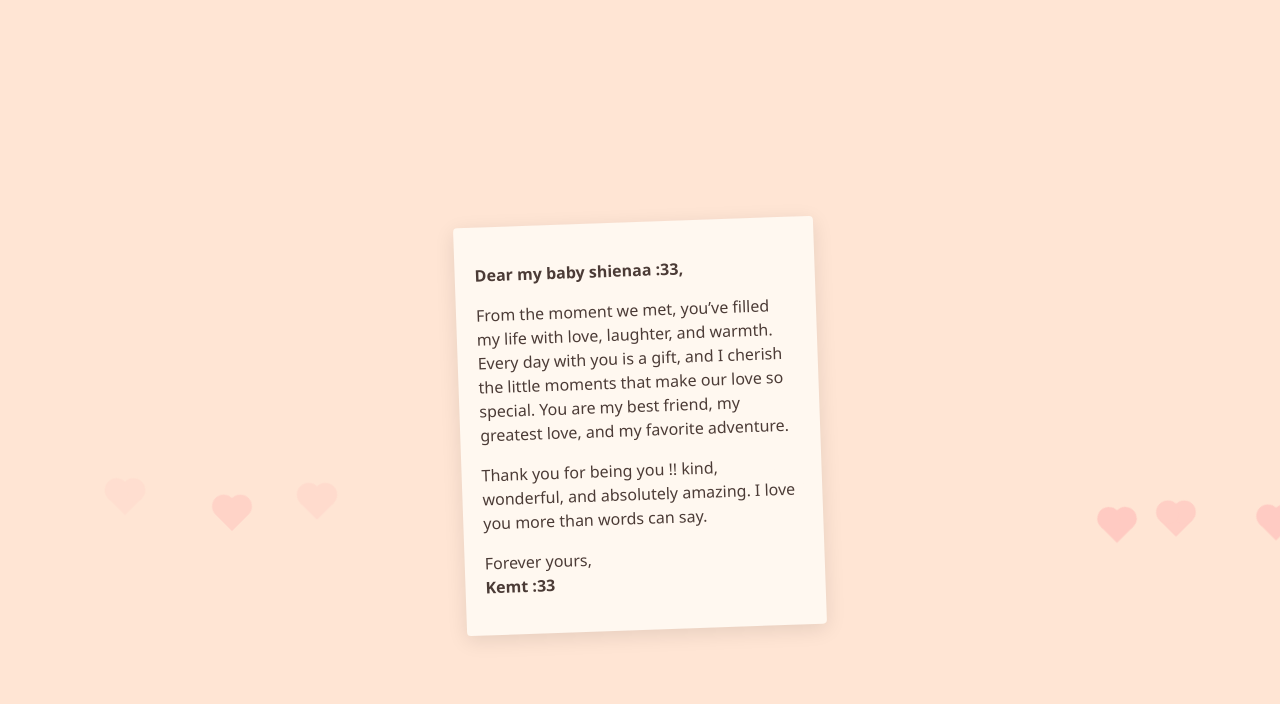
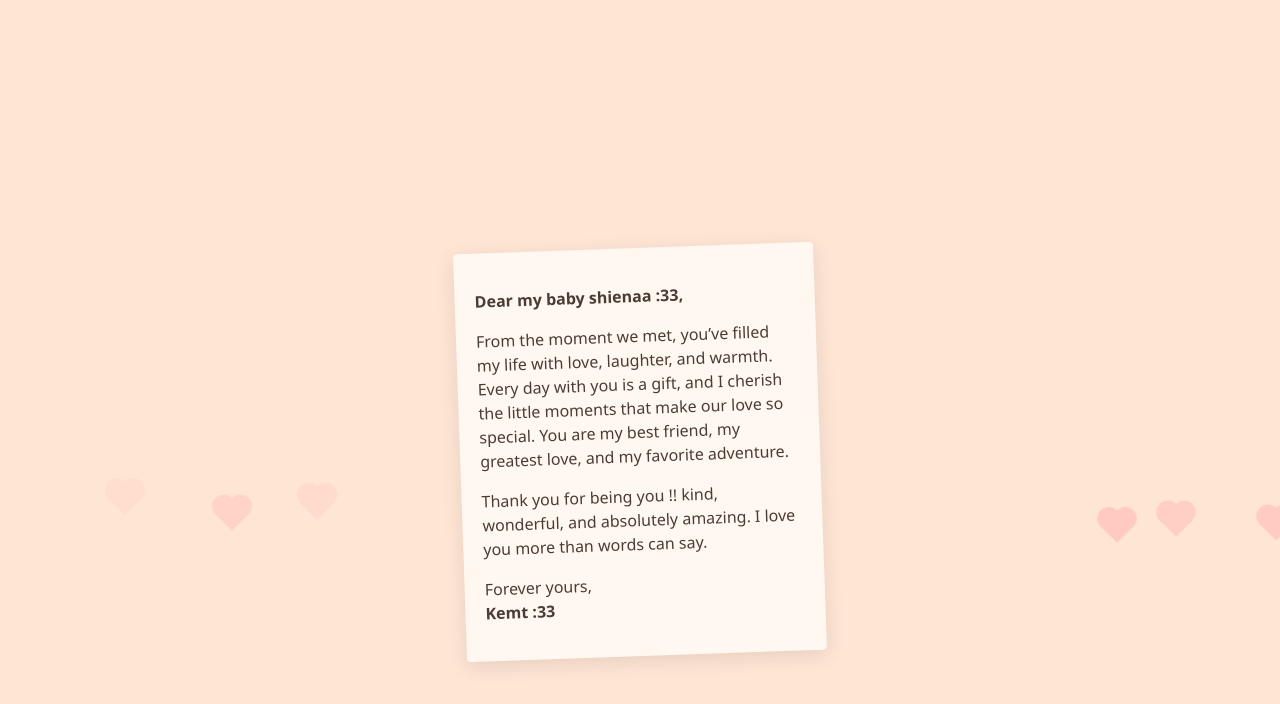
Before and after one commit to cosmo-afk/mishiena, a plain HTML site: page index.html in a window 1280 px wide. Both pictures are taken after a click on the element 640 px from the left and 400 px from the top of the page. Shown: the top 704 px of the page. Drawn offline with Linux system fonts and the light colour scheme.

Commit message:
Update index.html

```diff
--- a/index.html
+++ b/index.html
@@ -122,7 +122,7 @@
   }
 
   .letter.visible {
-  top: 60%; /* pushed 10% lower */
+  top: 70%; /* pushed 10% lower */
   left: 50%;
   opacity: 1;
   transform: translate(-50%, -50%) scale(1) rotate(-2deg);
```
